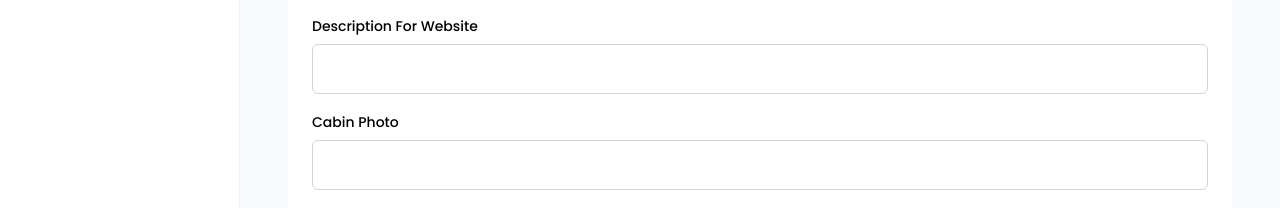
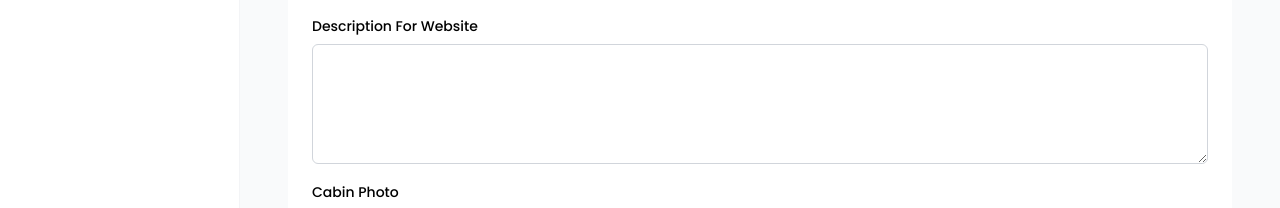
Before and after one commit to farhanahmedhasan/the-wild-cabin-react, a React (Vite) app: page /dashboard/cabins in a window 1280 px wide. Shown: the part 568-776 px from the top of the page. Built offline with nearby package versions, Linux system fonts and the light colour scheme; no server answers; the database is empty; a web font is replaced by a local one.

Commit message:
added textarea component

```diff
--- /dev/null
+++ b/src/components/form/FormTextArea.tsx
@@ -0,0 +1,43 @@
+import React from 'react'
+
+import FormItem from '@/components/form/FormItem'
+import { cn } from '@/lib/utils'
+
+export type TextareaProps = React.TextareaHTMLAttributes<HTMLTextAreaElement> & {
+  children?: React.ReactNode
+  containerClassName?: string
+  labelClassName?: string
+  errorClassName?: string
+  errorMessage?: string
+  required?: boolean
+  label?: string
+  name?: string
+}
+
+const FormTextarea = React.forwardRef<HTMLTextAreaElement, TextareaProps>(
+  ({ containerClassName, labelClassName, errorMessage, errorClassName, className, ...props }, ref) => {
+    return (
+      <FormItem
+        className={containerClassName}
+        label={props.label}
+        labelClassName={labelClassName}
+        name={props.name}
+        errorMessage={errorMessage}
+        errorClassName={errorClassName}
+        required={props.required}
+      >
+        <textarea
+          className={cn(
+            'h-30 peer flex w-full rounded-md border border-gray-300 bg-white text-sm text-gray-600 px-4 py-3.5 outline-none transition-all duration-500 placeholder:text-gray-400 disabled:cursor-not-allowed disabled:opacity-50',
+            className
+          )}
+          ref={ref}
+          {...props}
+        />
+      </FormItem>
+    )
+  }
+)
+FormTextarea.displayName = 'Textarea'
+
+export default FormTextarea
--- a/src/pages/dashboards/cabins/DashboardCabinCreate.tsx
+++ b/src/pages/dashboards/cabins/DashboardCabinCreate.tsx
@@ -1,4 +1,6 @@
+import FormTextarea from '@/components/form/FormTextArea'
 import FormInput from '@/components/form/FormInput'
+
 import { Button } from '@/components/ui/Button'
 
 export default function DashboardCabinCreate() {
@@ -9,7 +11,7 @@ export default function DashboardCabinCreate() {
         <FormInput label="Maximum Capacity" name="max_capacity" required />
         <FormInput label="Regular Price" name="regular_price" required />
         <FormInput label="Discount" name="discount" />
-        <FormInput containerClassName="col-span-2" label="Description For Website" name="description" />
+        <FormTextarea containerClassName="col-span-2" label="Description For Website" name="description" />
         <FormInput containerClassName="col-span-2" label="Cabin Photo" name="image_url" />
       </div>
 
```
